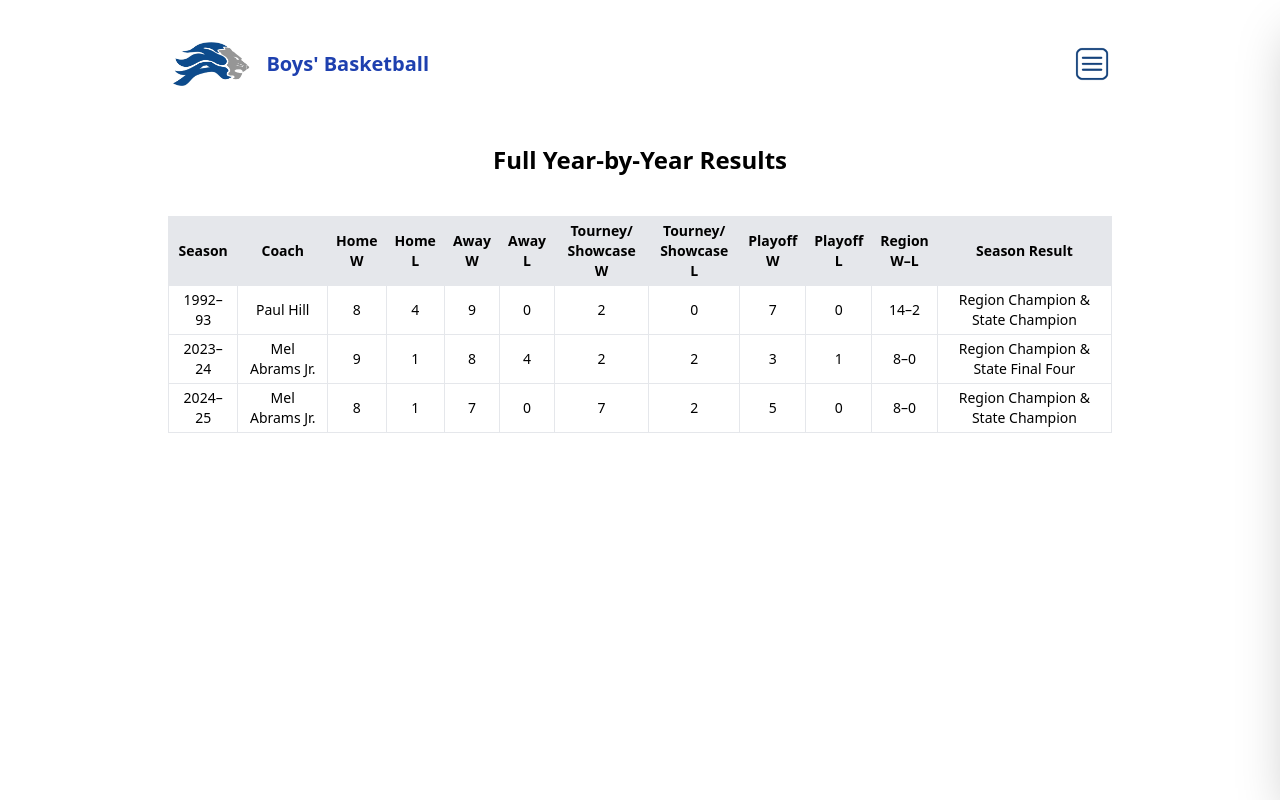
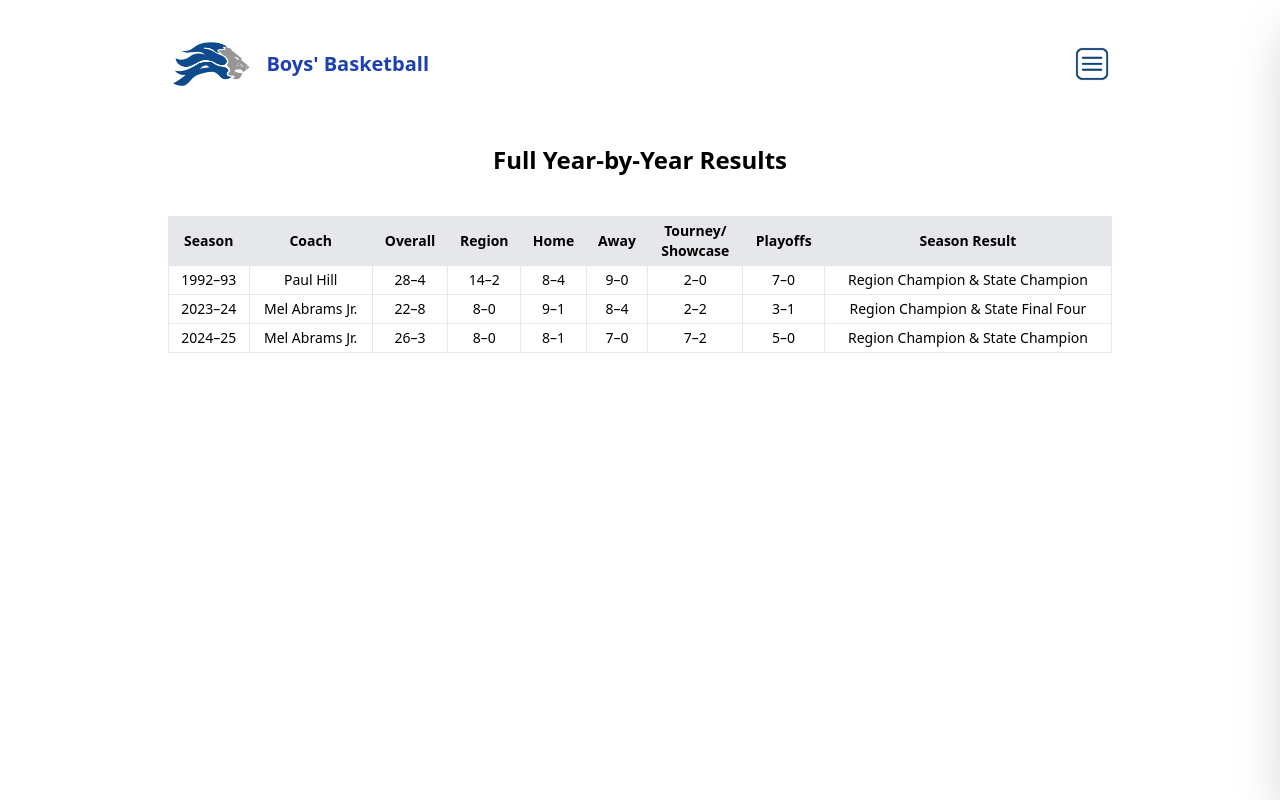
Before and after one commit to newonda1/st-andrews-basketball, a React (Vite) app: page /yearly-results in a window 1280 px wide. Built offline with nearby package versions, Linux system fonts and the light colour scheme.

Commit message:
Update YearlyResults.jsx

```diff
--- a/src/pages/YearlyResults.jsx
+++ b/src/pages/YearlyResults.jsx
@@ -34,6 +34,8 @@ function YearlyResults() {
           seasonLabel: seasonMap[season]?.label || season,
           coach: seasonMap[season]?.coach || "Unknown",
           seasonResult: seasonMap[season]?.result || "",
+          overallW: 0,
+          overallL: 0,
           homeW: 0,
           homeL: 0,
           awayW: 0,
@@ -54,6 +56,9 @@ function YearlyResults() {
 
       const loc = game.LocationType;
       const type = game.GameType;
+
+      if (isWin) stats.overallW++;
+      if (isLoss) stats.overallL++;
 
       if (loc === "Home") {
         isWin ? stats.homeW++ : isLoss ? stats.homeL++ : null;
@@ -81,6 +86,8 @@ function YearlyResults() {
     setSeasonStats(statsArray);
   };
 
+  const formatRecord = (wins, losses) => `${wins}–${losses}`;
+
   return (
     <div className="space-y-10 px-4">
       <h1 className="text-2xl font-bold text-center">Full Year-by-Year Results</h1>
@@ -91,15 +98,12 @@ function YearlyResults() {
             <tr>
               <th className="border px-2 py-1">Season</th>
               <th className="border px-2 py-1">Coach</th>
-              <th className="border px-2 py-1">Home<br />W</th>
-              <th className="border px-2 py-1">Home<br />L</th>
-              <th className="border px-2 py-1">Away<br />W</th>
-              <th className="border px-2 py-1">Away<br />L</th>
-              <th className="border px-2 py-1">Tourney/<br />Showcase W</th>
-              <th className="border px-2 py-1">Tourney/<br />Showcase L</th>
-              <th className="border px-2 py-1">Playoff<br />W</th>
-              <th className="border px-2 py-1">Playoff<br />L</th>
-              <th className="border px-2 py-1">Region<br />W–L</th>
+              <th className="border px-2 py-1">Overall</th>
+              <th className="border px-2 py-1">Region</th>
+              <th className="border px-2 py-1">Home</th>
+              <th className="border px-2 py-1">Away</th>
+              <th className="border px-2 py-1">Tourney/<br />Showcase</th>
+              <th className="border px-2 py-1">Playoffs</th>
               <th className="border px-2 py-1">Season Result</th>
             </tr>
           </thead>
@@ -108,15 +112,12 @@ function YearlyResults() {
               <tr key={i} className="text-center">
                 <td className="border px-2 py-1">{row.seasonLabel}</td>
                 <td className="border px-2 py-1">{row.coach}</td>
-                <td className="border px-2 py-1">{row.homeW}</td>
-                <td className="border px-2 py-1">{row.homeL}</td>
-                <td className="border px-2 py-1">{row.awayW}</td>
-                <td className="border px-2 py-1">{row.awayL}</td>
-                <td className="border px-2 py-1">{row.tourneyW}</td>
-                <td className="border px-2 py-1">{row.tourneyL}</td>
-                <td className="border px-2 py-1">{row.playoffW}</td>
-                <td className="border px-2 py-1">{row.playoffL}</td>
-                <td className="border px-2 py-1">{row.regionW}–{row.regionL}</td>
+                <td className="border px-2 py-1">{formatRecord(row.overallW, row.overallL)}</td>
+                <td className="border px-2 py-1">{formatRecord(row.regionW, row.regionL)}</td>
+                <td className="border px-2 py-1">{formatRecord(row.homeW, row.homeL)}</td>
+                <td className="border px-2 py-1">{formatRecord(row.awayW, row.awayL)}</td>
+                <td className="border px-2 py-1">{formatRecord(row.tourneyW, row.tourneyL)}</td>
+                <td className="border px-2 py-1">{formatRecord(row.playoffW, row.playoffL)}</td>
                 <td className="border px-2 py-1">{row.seasonResult}</td>
               </tr>
             ))}
```
